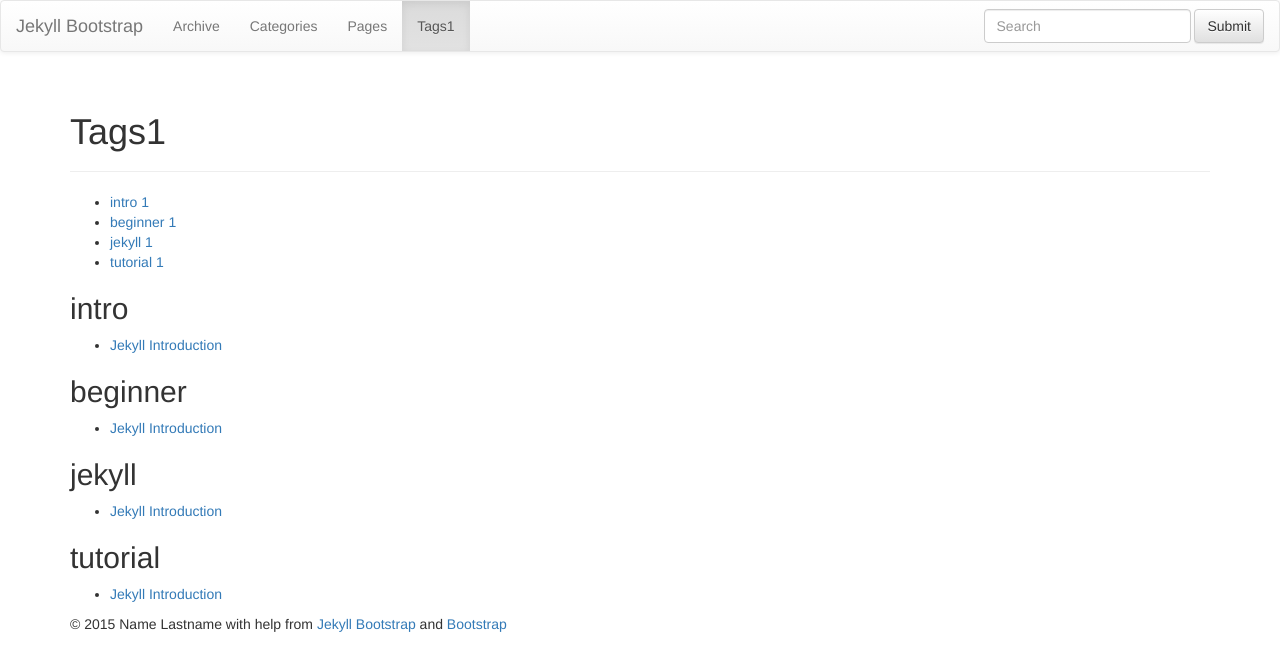
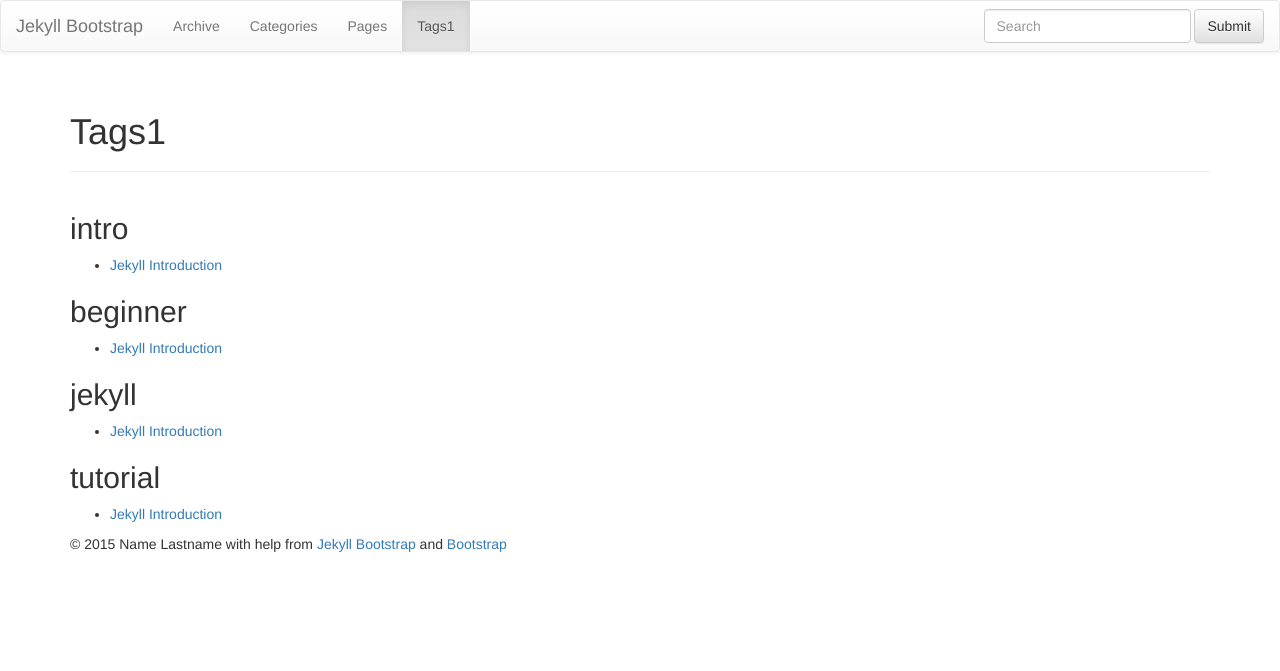
Before and after one commit to kutchoiwjun92/kutchoiwjun92.github.com, a Jekyll site: the page built from tags.html, in a window 1280 px wide. Shown: the top 671 px of the page. Built offline with Jekyll 4.4.1, drawn with Linux system fonts in a browser that asks for light colours; nearby versions of some CDN libraries; library files that are not in the unit come from our copies.

Commit message:
Update tags.html

```diff
--- a/tags.html
+++ b/tags.html
@@ -4,13 +4,10 @@ title: Tags1
 header: Posts By Tag
 group: navigation
 ---
+{% include JB/setup %}
 
 
 
-<ul class="tag_box inline">
-  {% assign tags_list = site.tags %}
-  {% include JB/tags_list %}
-</ul>
 
   {% for tag in site.tags %}
   <h2 id="{{ tag[0] }}-ref">{{ tag[0] }}</h2>
```
